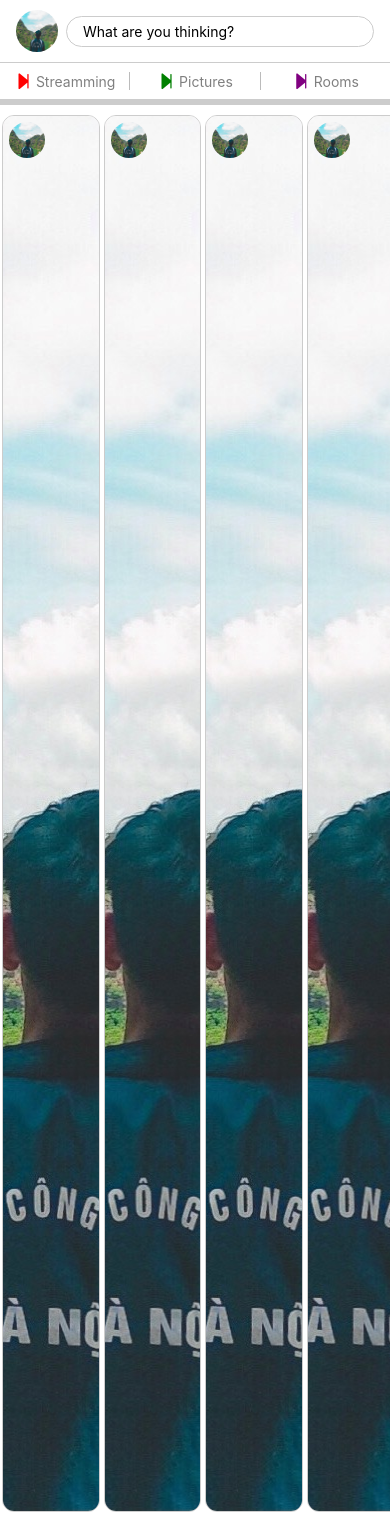
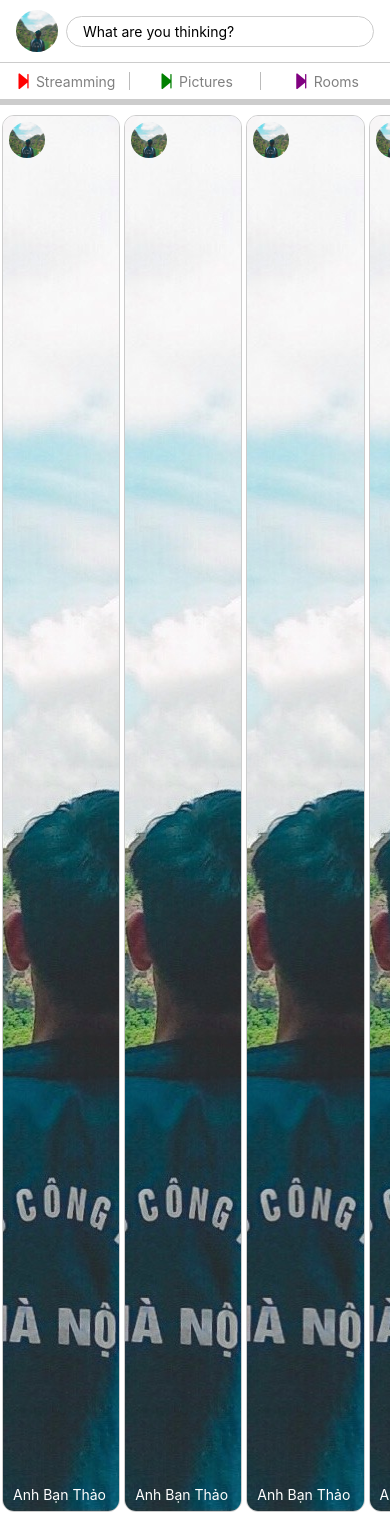
Before and after one commit to DuyetVu2001/20210925-facebook, a React Native app: screen / in a window 390 px wide. Built offline with nearby package versions, Linux system fonts and the light colour scheme.

Commit message:
add username

```diff
--- a/components/Story.style.tsx
+++ b/components/Story.style.tsx
@@ -1,10 +1,11 @@
 import { Dimensions } from 'react-native';
 import styled from 'styled-components/native';
+import { Avatar } from '../styles/index.styles';
 
 const width = Dimensions.get('window').width;
 
 export const Container = styled.View`
-	width: ${width / 4 + 'px'};
+	width: ${width / 3.3 + 'px'};
 	margin: 2px;
 `;
 
@@ -21,13 +22,22 @@ export const Wrapper = styled.View`
 
 export const Image = styled.Image`
 	width: 100%;
-	aspect-ratio: ${9 / 16};
+	aspect-ratio: ${10 / 19};
 	/* resize-mode: cover; */
 `;
 
-export const AvatarWrapper = styled.View`
+export const StoryAvatar = styled(Avatar)`
 	position: absolute;
 	z-index: 1;
 	top: 6px;
 	left: 6px;
 `;
+
+export const Username = styled.Text`
+	position: absolute;
+	z-index: 1;
+	bottom: 8px;
+	left: 10px;
+
+	color: white;
+`;
--- a/components/Story.tsx
+++ b/components/Story.tsx
@@ -1,16 +1,20 @@
 import React from 'react';
 import { image1 } from '../assets';
-import { Avatar } from '../styles/index.styles';
-import { AvatarWrapper, Container, Image, Wrapper } from './Story.style';
+import {
+	Container,
+	Image,
+	StoryAvatar,
+	Username,
+	Wrapper,
+} from './Story.style';
 
 export default function Story() {
 	return (
 		<Container>
 			<Wrapper>
-				<AvatarWrapper>
-					<Avatar width={36} height={36} source={image1} />
-				</AvatarWrapper>
+				<StoryAvatar width={36} height={36} source={image1} />
 				<Image source={image1} />
+				<Username>Anh Bạn Thảo</Username>
 			</Wrapper>
 		</Container>
 	);
```
